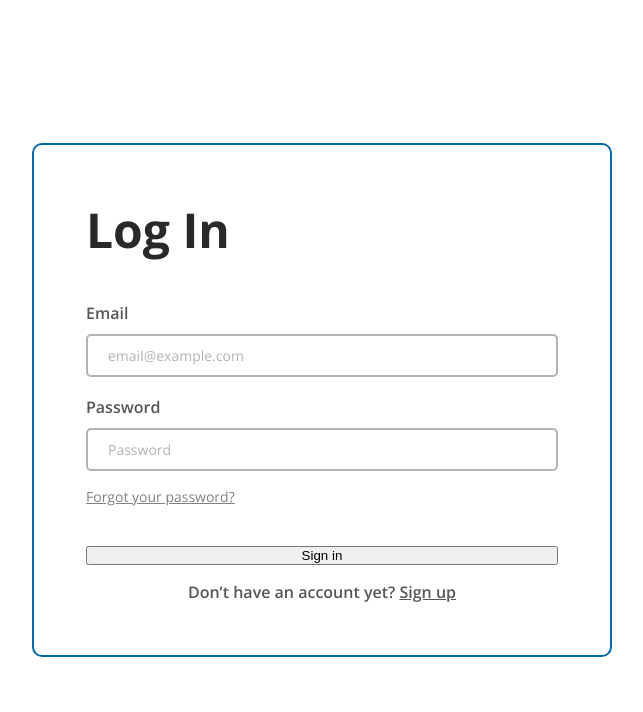
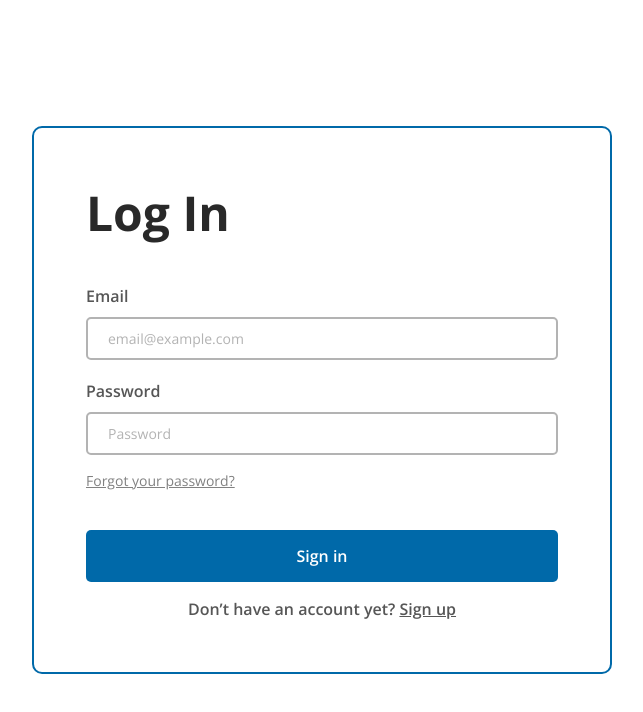
Before and after one commit to calblueprint/immigration-justice-project, a Next.js app: page /auth/login in a window 1280 px wide. Shown: the top 712 px of the page, without its empty margins (318-961 px from the left). Built offline with nearby package versions, Linux system fonts and the light colour scheme; no server answers.

Commit message:
include BigButton

```diff
--- a/src/app/auth/login/page.tsx
+++ b/src/app/auth/login/page.tsx
@@ -3,10 +3,17 @@
 import { useState } from 'react';
 import { useRouter } from 'next/navigation';
 import TextInput from '@/components/TextInput/index';
-import { H1, P, AColored } from '@/styles/text';
+import { H1, H4, P, AColored } from '@/styles/text';
 import supabase from '@/api/supabase/createClient';
 import COLORS from '@/styles/colors';
-import { OuterDiv, FormDiv, H4Centered, QuestionsDiv, SpacerDiv } from '@/app/auth/styles';
+import {
+  OuterDiv,
+  FormDiv,
+  H4Centered,
+  QuestionsDiv,
+  SpacerDiv,
+} from '@/app/auth/styles';
+import BigButton from '@/components/BigButton';
 
 export default function Login() {
   const [email, setEmail] = useState('');
@@ -74,9 +81,9 @@ export default function Login() {
           </P>
         </SpacerDiv>
         <SpacerDiv>
-          <button type="button" onClick={handleSignIn}>
-            Sign in
-          </button>
+          <BigButton type="button" onClick={handleSignIn}>
+            <H4 $color="white">Sign in</H4>
+          </BigButton>
           <H4Centered>
             Don’t have an account yet?{' '}
             <AColored $color={COLORS.greyDark} href="/">
--- a/src/components/BigButton.tsx
+++ b/src/components/BigButton.tsx
@@ -1,11 +1,12 @@
 import styled from 'styled-components';
+import COLORS from '@/styles/colors';
 
 const BigButton = styled.button<{ $color?: string }>`
-  background-color: ${props => props.color || 'blue'};
-  $color: white;
-  padding: 0.625rem 1.25rem;
+  background-color: ${props => props.color || COLORS.blueMid};
+  color: ${props => props.$color};
+  padding: 0.94rem 11.5rem;
   border: none;
-  border-radius: 0.313rem;
+  border-radius: 5px;
   cursor: pointer;
   width: 100%;
 `;
--- a/src/styles/text.tsx
+++ b/src/styles/text.tsx
@@ -4,44 +4,44 @@ import COLORS from './colors';
 
 const openSans = OpenSans({ subsets: ['latin'] });
 
-export const H1 = styled.h1`
+export const H1 = styled.h1<{ $color?: string }>`
   ${openSans.style}
   display: block;
   font-size: 3rem;
   font-weight: 700;
-  color: ${COLORS.greyDarker};
+  color: ${props => props.$color || COLORS.greyDarker};
   margin: 0;
 `;
 
-export const H2 = styled.h2`
+export const H2 = styled.h2<{ $color?: string }>`
   ${openSans.style}
   font-size: 2.25rem;
   font-weight: 600;
-  color: ${COLORS.greyDarker};
+  color: ${props => props.$color || COLORS.greyDarker};
   margin: 0;
 `;
 
-export const H3 = styled.h3`
+export const H3 = styled.h3<{ $color?: string }>`
   ${openSans.style}
   font-size: 1.5rem;
   font-weight: 600;
-  color: ${COLORS.greyDarker};
+  color: ${props => props.$color || COLORS.greyDarker};
   margin: 0;
 `;
 
-export const H4 = styled.h4`
+export const H4 = styled.h4<{ $color?: string }>`
   ${openSans.style}
   font-size: 1rem;
   font-weight: 600;
-  color: ${COLORS.greyDarker};
+  color: ${props => props.$color || COLORS.greyDarker};
   margin: 0;
 `;
 
-export const P = styled.p`
+export const P = styled.p<{ $color?: string }>`
   ${openSans.style}
   font-size: 0.875rem;
   font-weight: 400;
-  color: ${COLORS.greyDarker};
+  color: ${props => props.$color || COLORS.greyDarker};
   margin: 0;
 `;
 
```
Also changed, not shown: src/components/TextInput/index.tsx (+4 -4 lines).
